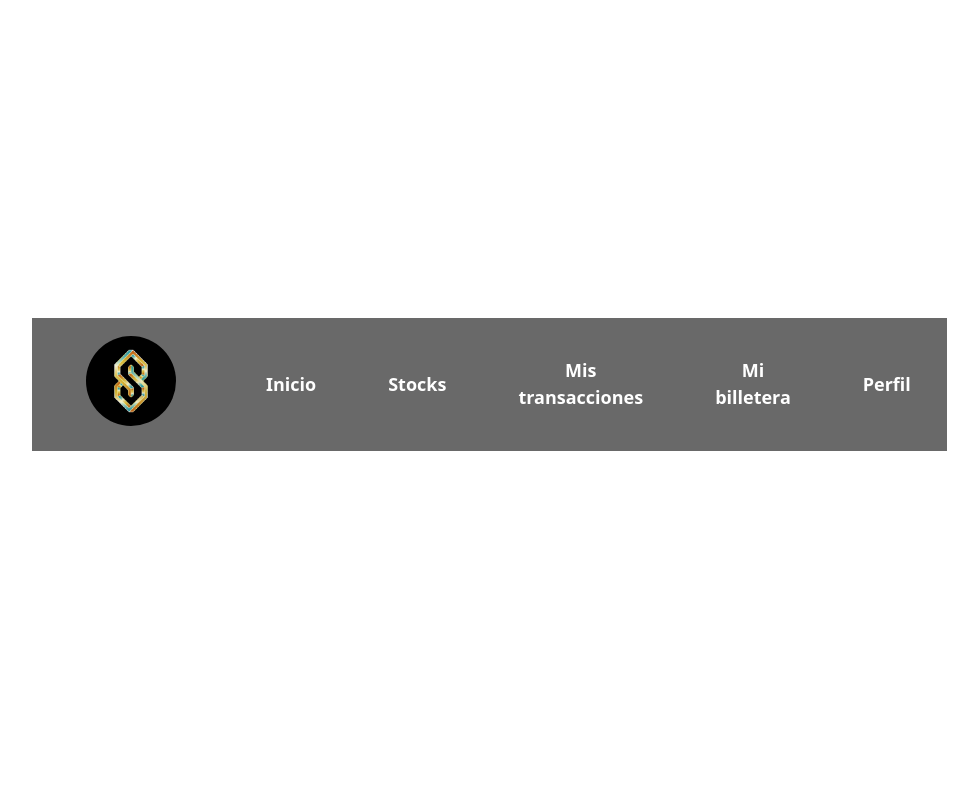
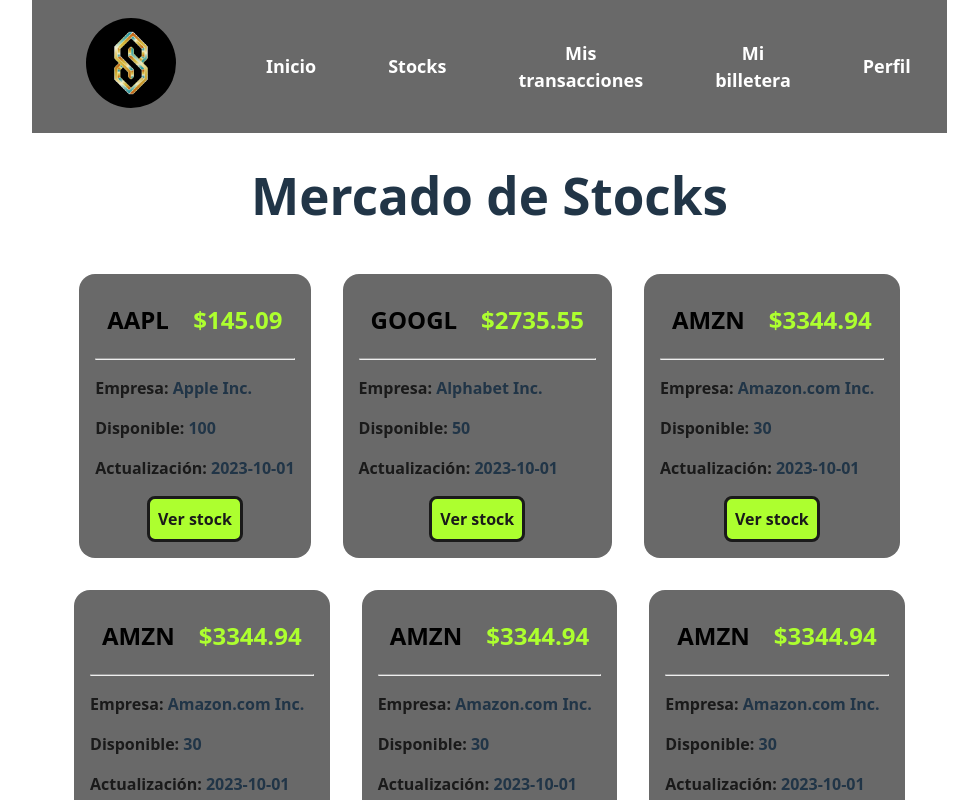
Before and after one commit to 0Cris0/Arqui-G28-FE, a React (Vite) app: page /stocks in a window 1280 px wide. Shown: the top 800 px of the page, without its empty margins (288-1266 px from the left). Built offline with nearby package versions, Linux system fonts and the light colour scheme.

Commit message:
Creación página stocks

```diff
--- a/src/App.css
+++ b/src/App.css
@@ -52,3 +52,50 @@
   width: 300px;
   height: 300px;
 }
+
+.contenedor_stock_general{
+  display: inline-block;
+  margin: 1em;
+  background-color: dimgray;
+  padding: 1em;
+  width: auto;
+  border-radius: 1em;
+  align-items: center;
+
+}
+.contenedor_titulo_stock{
+  display: flex;
+  justify-content: space-between;
+  align-items: center;
+  color:black
+}
+.titulo_stock{
+  margin: 0.5em;
+}
+
+.contenedor_info_stock{
+  text-align: left;
+  font-weight: bolder;
+}
+.contenedor_info_stock b{
+  color: #1a1a1a
+}
+
+#precio_stock{
+  color:greenyellow
+}
+
+.boton_stock_individual{
+  display: flex;
+  justify-content: center;
+  align-items: center;
+}
+
+.btn-morado{
+  padding: 0.5em;
+  background-color: greenyellow;
+  border-radius: 0.5em;
+  color: #1a1a1a;
+  font-weight: bolder;
+  border: 0.2em solid #1a1a1a;
+}
--- a/src/components/stock_general.jsx
+++ b/src/components/stock_general.jsx
@@ -8,22 +8,30 @@
 export const StockGeneral = (stock) =>{
     return (
       <div className='contenedor_stock_general' key={stock.id}>
-        <br></br>
-        <h3>{stock.symbol}</h3>
-        <h3>{stock.price}</h3>
+        <Container className='contenedor_titulo_stock'>
+          <h2 className='titulo_stock' >{stock.symbol}</h2>
+          <h2 className='titulo_stock' id='precio_stock'>${stock.price}</h2>
+
+
+
+
+
+
+
+        </Container>
+
+        <Container className='contenedor_info_stock'>
+          <Row>
             <hr></hr>
-        <p><b>Nombre:</b> {stock.longName}</p>
-        <p><b>Cantidad disponible:</b> {stock.quantity}</p>
+            <p><b>Empresa:</b> {stock.longName}</p>
+            <p><b>Disponible:</b> {stock.quantity}</p>
             <p><b>Actualización:</b> {stock.timestamp}</p>
             <div className='boton_stock_individual'>
-          <Container>
-            <Row>
-              <Col>
               <Button href={`/stocks/${stock.symbol}`} variant='morado'>Ver stock</Button>
-              </Col>
+            </div>
           </Row>
         </Container>
-        </div>
+
     </div>
     )
 }
--- /dev/null
+++ b/src/pages/StocksPage.jsx
@@ -0,0 +1,53 @@
+import axios from 'axios';
+import React, { useState, useEffect, useContext } from 'react';
+import {Button} from 'react-bootstrap';
+
+import {StockGeneral} from '../components/stock_general';
+
+function StocksPage() {
+    const ej_stocks = [
+        { id: 1, symbol: 'AAPL', price: 145.09, longName: 'Apple Inc.', quantity: 100, timestamp: '2023-10-01' },
+        { id: 2, symbol: 'GOOGL', price: 2735.55, longName: 'Alphabet Inc.', quantity: 50, timestamp: '2023-10-01' },
+        { id: 3, symbol: 'AMZN', price: 3344.94, longName: 'Amazon.com Inc.', quantity: 30, timestamp: '2023-10-01' },
+        { id: 3, symbol: 'AMZN', price: 3344.94, longName: 'Amazon.com Inc.', quantity: 30, timestamp: '2023-10-01' },
+        { id: 3, symbol: 'AMZN', price: 3344.94, longName: 'Amazon.com Inc.', quantity: 30, timestamp: '2023-10-01' },
+        { id: 3, symbol: 'AMZN', price: 3344.94, longName: 'Amazon.com Inc.', quantity: 30, timestamp: '2023-10-01' },
+        { id: 3, symbol: 'AMZN', price: 3344.94, longName: 'Amazon.com Inc.', quantity: 30, timestamp: '2023-10-01' }
+    ];
+    const [stocks, setStocks] = useState(ej_stocks);
+
+/*     useEffect(() => {
+        const ObtenerStocks = async () => {
+            try {
+                const response = await axios.get('http://localhost:3000/stocks');
+                // Parsear y mapear los stocks si es necesario
+                setStocks(response.data);
+            } catch (error) {
+                console.error('Error fetching stocks:', error);
+            }
+        };
+
+        fetchStocks();
+    }, []); */
+
+    return (
+        <>
+            <div className='titulo_page'>
+                <h1>Mercado de Stocks</h1>
+            </div>
+            <div className='contenedor_stocks'>
+                <div className='stocks'>
+                    {Object.values(ej_stocks).map(stock => (
+                        <StockGeneral key={stock.id} {...stock} />
+                    ))}
+                    {/* {stocks.map(stock => (
+                        <StockGeneral key={stock.id} {...stock} />
+                    ))} */}
+                </div>
+            </div>
+        </>
+
+    );
+}
+
+export default StocksPage;
--- a/src/router.jsx
+++ b/src/router.jsx
@@ -2,8 +2,8 @@
 import React from 'react';
 
 import LandingPage from './pages/LandingPage';
-
 import AboutUsPage from './pages/AboutUs';
+import StocksPage from './pages/StocksPage';
 
 function Router(){
     return(
@@ -11,8 +11,7 @@
             <Routes>
                 <Route path="/" element={<LandingPage/>} />
                 <Route path="/nosotros" element={<AboutUsPage/>} />
-                {/* <Route path="/about" element={<h1>About</h1>} />
-                <Route path="/contact" element={<h1>Contact</h1>} /> */}
+                <Route path="/stocks" element={<StocksPage/>} />
             </Routes>
         </BrowserRouter>
     )
```
Lines whose indentation alone changed are shown as unchanged.
